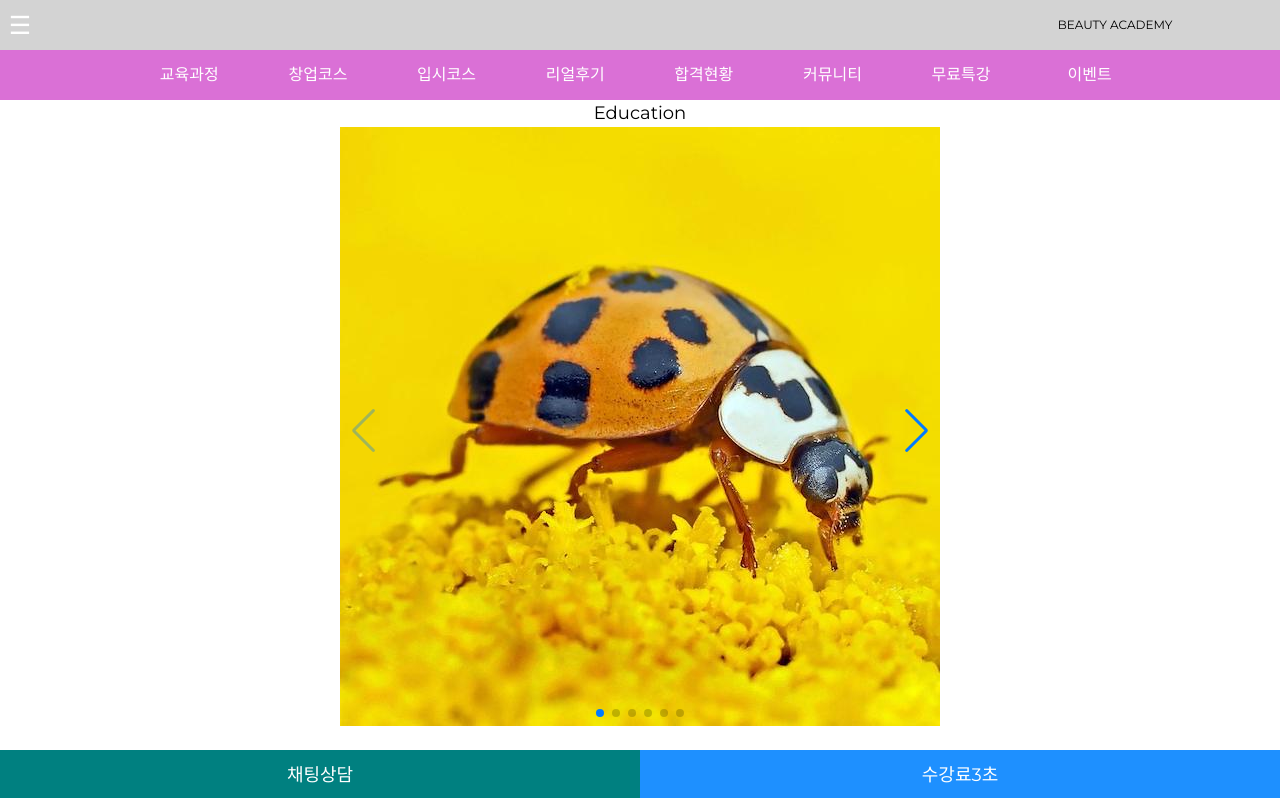
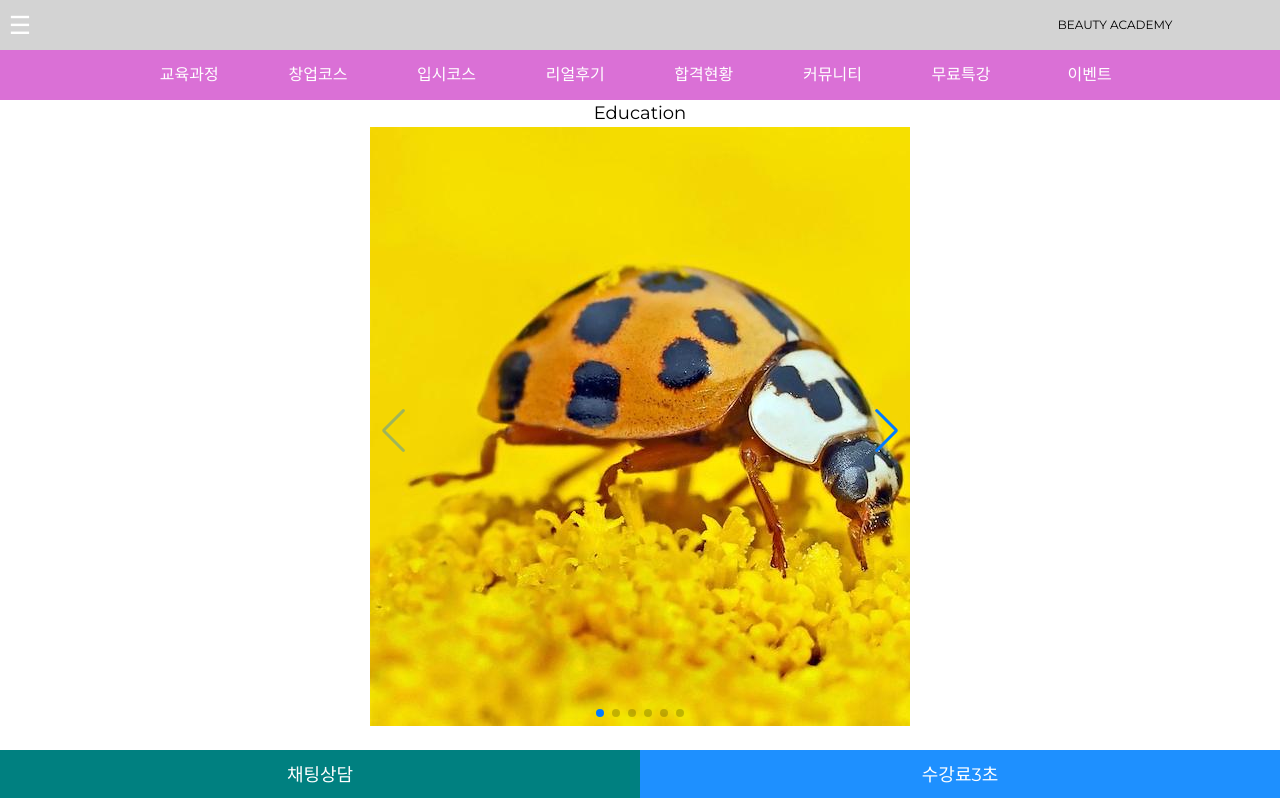
Before and after one commit to zizimoos/beauty-academy, a React (Create React App) app: page /education in a window 1280 px wide. Shown: the top 798 px of the page. Built offline with nearby package versions, Linux system fonts and the light colour scheme.

Commit message:
.... fix media query ...

```diff
--- a/src/Components/Carousel/CarouselResponse.js
+++ b/src/Components/Carousel/CarouselResponse.js
@@ -9,19 +9,19 @@ import img_03 from "../../assets/images/beauty_03.jpg";
 import img_04 from "../../assets/images/beauty_04.jpg";
 import img_05 from "../../assets/images/beauty_05.jpg";
 import img_06 from "../../assets/images/beauty_06.jpg";
-import img_07 from "../../assets/images/beauty_07.jpg";
-import img_08 from "../../assets/images/beauty_08.jpg";
-import img_09 from "../../assets/images/beauty_09.jpg";
-import img_10 from "../../assets/images/beauty_10.jpg";
-import img_11 from "../../assets/images/beauty_11.jpg";
-import img_12 from "../../assets/images/beauty_12.jpg";
+// import img_07 from "../../assets/images/beauty_07.jpg";
+// import img_08 from "../../assets/images/beauty_08.jpg";
+// import img_09 from "../../assets/images/beauty_09.jpg";
+// import img_10 from "../../assets/images/beauty_10.jpg";
+// import img_11 from "../../assets/images/beauty_11.jpg";
+// import img_12 from "../../assets/images/beauty_12.jpg";
 
 const CarouselContainer = styled.div`
-  width: 360px;
   margin: 0 auto;
   display: flex;
   justify-content: center;
   align-items: center;
+
   @media (max-width: 280px) {
     width: 280px;
   }
@@ -44,19 +44,19 @@ const CarouselContainer = styled.div`
     width: 540px;
   }
   @media (min-width: 768px) {
-    width: 768px;
+    width: 540px;
   }
   @media (min-width: 820px) {
-    width: 820px;
+    width: 540px;
   }
   @media (min-width: 912px) {
-    width: 912px;
+    width: 540px;
   }
   @media (min-width: 1024px) {
-    width: 414px;
+    width: 600px;
   }
   @media (min-width: 1280px) {
-    width: 414px;
+    width: 600px;
   }
 `;
 const Image = styled.img`
@@ -85,25 +85,25 @@ const Image = styled.img`
     width: 540px;
   }
   @media (min-width: 768px) {
-    width: 768px;
+    width: 540px;
   }
   @media (min-width: 820px) {
-    width: 820px;
+    width: 540px;
   }
   @media (min-width: 912px) {
-    width: 912px;
+    width: 540px;
   }
   @media (min-width: 1024px) {
-    width: 414px;
+    width: 600px;
   }
   @media (min-width: 1280px) {
-    width: 414px;
+    width: 600px;
   }
 `;
 
-function CarouselResponse(props) {
+function CarouselResponse({ width }) {
   return (
-    <CarouselContainer>
+    <CarouselContainer width={width}>
       <Carousel
         showStatus={false}
         showArrows={true}
--- a/src/Components/Carousel/CarouselSwiper.js
+++ b/src/Components/Carousel/CarouselSwiper.js
@@ -21,7 +21,6 @@ import img_11 from "../../assets/images/beauty_11.jpg";
 import img_12 from "../../assets/images/beauty_12.jpg";
 
 const CarouselContainer = styled.div`
-  // width: 360px;
   margin: 0 auto;
   display: flex;
   justify-content: center;
@@ -29,44 +28,24 @@ const CarouselContainer = styled.div`
   @media (max-width: 280px) {
     width: 280px;
   }
-  @media (min-width: 375px) {
-    width: 375px;
+  @media (min-width: ${(props) => props.width}px) {
+    width: ${(props) =>
+      props.width > 539 ? 540 : props.width > 1024 ? 600 : props.width}px;
   }
-  @media (min-width: 390px) {
-    width: 390px;
-  }
-  @media (min-width: 393px) {
-    width: 393px;
-  }
-  @media (min-width: 412px) {
-    width: 412px;
-  }
-  @media (min-width: 414px) {
-    width: 414px;
-  }
-  @media (min-width: 540px) {
-    width: 540px;
-  }
-  @media (min-width: 768px) {
-    width: 540px;
-  }
-  @media (min-width: 820px) {
-    width: 540px;
-  }
-  @media (min-width: 912px) {
-    width: 540px;
-  }
-  @media (min-width: 1024px) {
-    width: 600px;
-  }
-  @media (min-width: 1280px) {
-    width: 600px;
-  }
+  // @media (min-width: 1024px) {
+  //   width: 600px;
+  // }
+  // @media (min-width: 1280px) {
+  //   width: 600px;
+  // }
 `;
 const Image = styled.img`
   // margin: 0 auto;
   @media (max-width: 280px) {
     width: 280px;
+  }
+  @media (min-width: 360px) {
+    width: 360px;
   }
   @media (min-width: 375px) {
     width: 375px;
--- a/src/Scene/Education.js
+++ b/src/Scene/Education.js
@@ -26,7 +26,7 @@ function Education(props) {
   return (
     <Container>
       <div>Education</div>
-      <CarouselSwiper />
+      <CarouselSwiper width={windowDimensions.width} />
       <TextBox width={windowDimensions.width}>
         모든 플랫폼의 사진 치수를 기억해야 하던 나날은 이제 없습니다. 원하는
         디자인을 정하고 나면 Adobe Express의 간편하고 마법 같은 크기 조절
--- a/src/Scene/GotAJob.js
+++ b/src/Scene/GotAJob.js
@@ -29,7 +29,7 @@ function GotAJob(props) {
   return (
     <Container>
       <div>GotAJob</div>
-      <CarouselResponse />
+      <CarouselResponse width={windowDimensions.width} />
       <TextBox width={windowDimensions.width}>
         모든 플랫폼의 사진 치수를 기억해야 하던 나날은 이제 없습니다. 원하는
         디자인을 정하고 나면 Adobe Express의 간편하고 마법 같은 크기 조절
```
